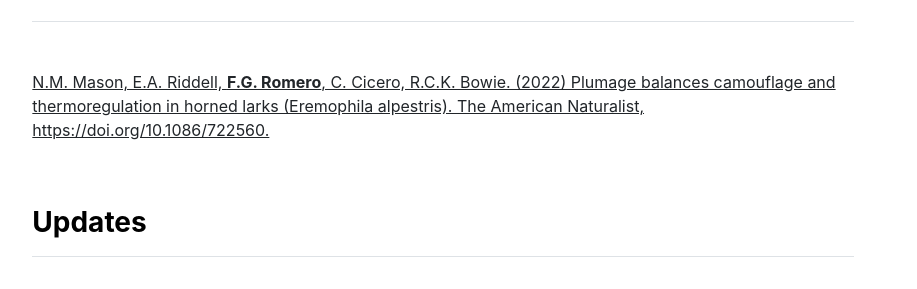
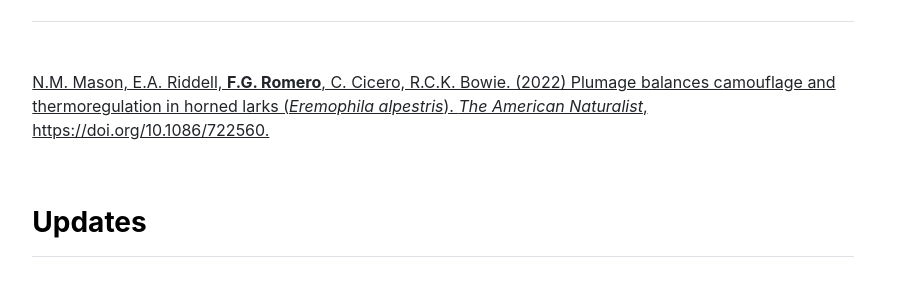
Before and after one commit to faye-romero/faye-romero.github.io, a Jekyll site: the page built from index.md, in a window 1280 px wide. Shown: the part 651-940 px from the top of the page, without its empty margins (197-1114 px from the left). Built offline with Jekyll 4.4.1, drawn with Linux system fonts in a browser that asks for light colours; part of the change alters nothing that is shown.

```diff
--- a/_data/publications.yml
+++ b/_data/publications.yml
@@ -1,5 +1,5 @@
 featured:
-- {name: 'N.M. Mason, E.A. Riddell, <b>F.G. Romero</b>, C. Cicero, R.C.K. Bowie. (2022) Plumage balances camouflage and thermoregulation in horned larks (Eremophila alpestris). The American Naturalist, https://doi.org/10.1086/722560.', url: '/publications/Mason.etal_2023_AmNat.pdf'}
+- {name: 'N.M. Mason, E.A. Riddell, <b>F.G. Romero</b>, C. Cicero, R.C.K. Bowie. (2022) Plumage balances camouflage and thermoregulation in horned larks (<i>Eremophila alpestris</i>). <i>The American Naturalist</i>, https://doi.org/10.1086/722560.', url: 'https://www.journals.uchicago.edu/doi/10.1086/722560'}
 
 index:
-- {name: 'N.M. Mason, E.A. Riddell, <b>F.G. Romero</b>, C. Cicero, R.C.K. Bowie. (2022) Plumage balances camouflage and thermoregulation in horned larks (Eremophila alpestris). The American Naturalist, https://doi.org/10.1086/722560.', url: '/publications/Mason.etal_2023_AmNat.pdf'}
+- {name: 'N.M. Mason, E.A. Riddell, <b>F.G. Romero</b>, C. Cicero, R.C.K. Bowie. (2022) Plumage balances camouflage and thermoregulation in horned larks (<i>Eremophila alpestris</i>). <i>The American Naturalist</i>, https://doi.org/10.1086/722560.', url: 'https://www.journals.uchicago.edu/doi/10.1086/722560'}
```
